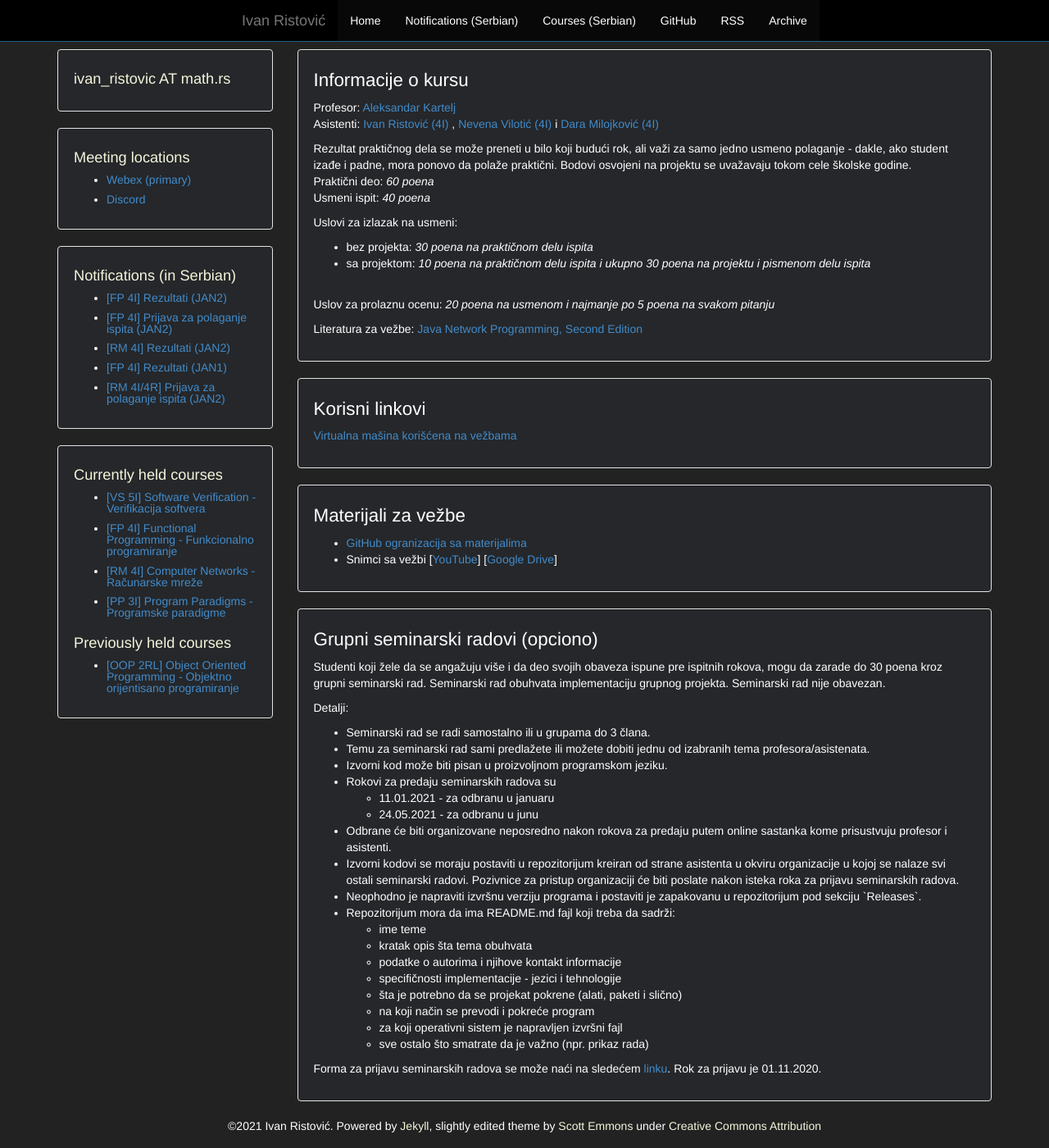
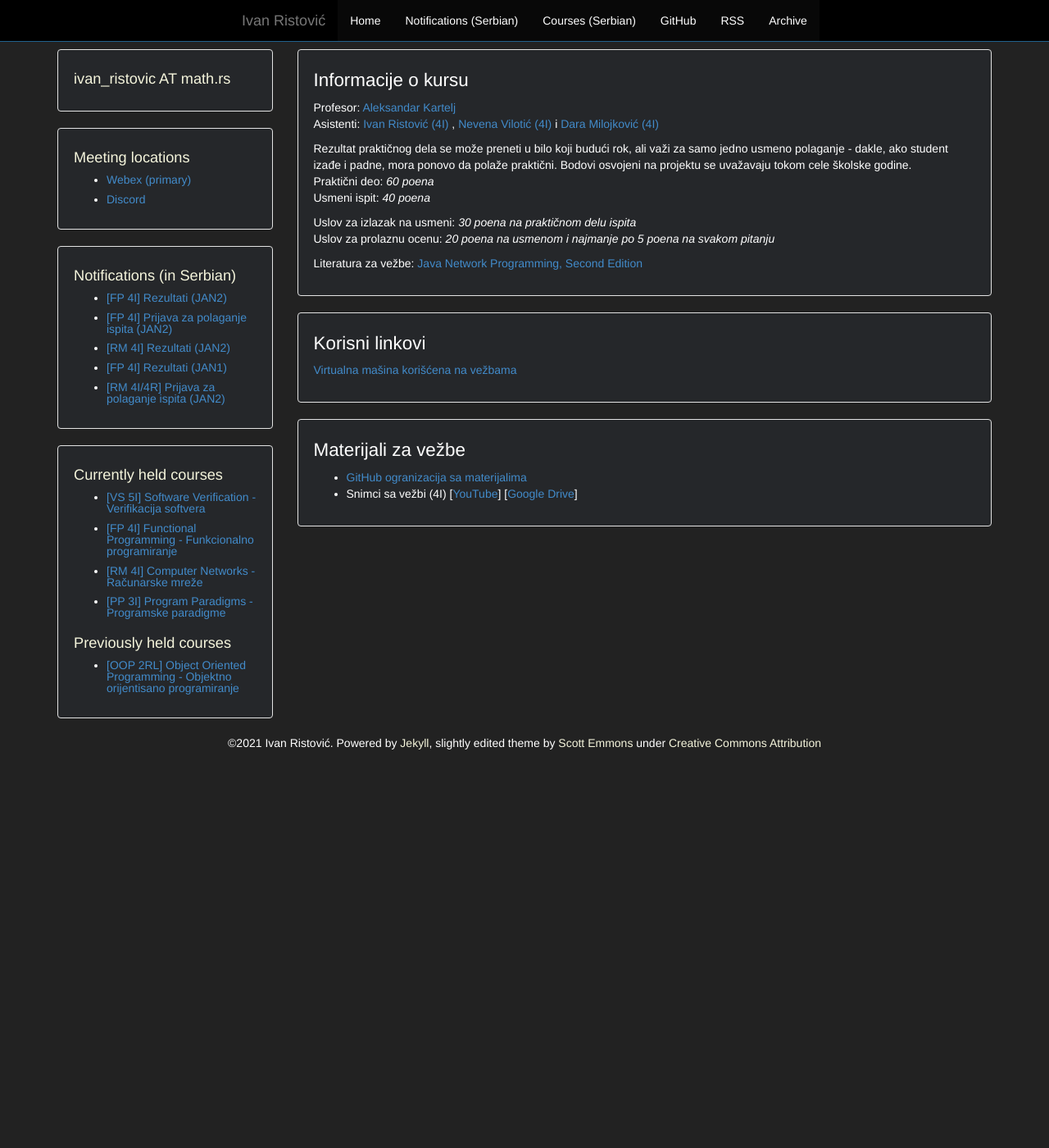
Before and after one commit to ivan-ristovic/ivan-ristovic.github.io, a Jekyll site: the page built from courses/rm/index.html, in a window 1280 px wide and 1400 px high. Shown: the whole window at 82% size. Built offline with Jekyll 4.4.1, drawn with Linux system fonts in a browser that asks for light colours.

Commit message:
[RM] Updates

```diff
--- a/courses/rm/index.html
+++ b/courses/rm/index.html
@@ -23,11 +23,7 @@ layout: default
   </p>
   <p>
     <!--Uslovi za izlazak na usmeni: <em>15 poena na praktičnom delu ispita i 25 poena u zbiru na praktičnom delu ispita i predispitnim obavezama</em>-->
-    Uslovi za izlazak na usmeni:
-      <ul>
-        <li>bez projekta: <em>30 poena na praktičnom delu ispita</em></li>
-        <li>sa projektom: <em>10 poena na praktičnom delu ispita i ukupno 30 poena na projektu i pismenom delu ispita</em></li>
-      </ul>
+    Uslov za izlazak na usmeni: <em>30 poena na praktičnom delu ispita</em>
     <br>
     Uslov za prolaznu ocenu: <em>20 poena na usmenom i najmanje po 5 poena na svakom pitanju</em>
   </p>
@@ -50,59 +46,9 @@ layout: default
       <a href="https://github.com/MATF-Computer-Networks">GitHub ogranizacija sa materijalima</a>
     </li>
     <li>
-      Snimci sa vežbi
+      Snimci sa vežbi (4I)
       [<a href="https://www.youtube.com/playlist?list=PLOGAKiQpHThOSVg_b-ljnNppwy00z_6uR">YouTube</a>]
       [<a href="https://drive.google.com/drive/folders/1S1QLqGKn3Uj8sbk7VEfrZnePTqwaT1gt?usp=sharing">Google Drive</a>]
     </li>
   </ul>
 </div>
-
-<!-- TODO remove -->
-<div class="well">
-  <h1>Grupni seminarski radovi (opciono)</h1>
-  <p>
-    Studenti koji žele da se angažuju više i da deo svojih obaveza ispune pre ispitnih rokova, mogu da zarade do 30 poena kroz grupni seminarski rad. Seminarski rad obuhvata implementaciju grupnog projekta. Seminarski rad <emph>nije obavezan</emph>.
-  </p>
-
-  <p>
-    Detalji:
-    <ul>
-      <li>Seminarski rad se radi samostalno ili u grupama do 3 člana.</li>
-      <li>Temu za seminarski rad sami predlažete ili možete dobiti jednu od izabranih tema profesora/asistenata.</li>
-      <li>Izvorni kod može biti pisan u proizvoljnom programskom jeziku.</li>
-      <li>
-        Rokovi za predaju seminarskih radova su
-        <ul>
-          <li>11.01.2021 - za odbranu u januaru</li>
-          <li>24.05.2021 - za odbranu u junu</li>
-        </ul>
-      </li>
-      <li>
-        Odbrane će biti organizovane neposredno nakon rokova za predaju putem online sastanka kome prisustvuju profesor i asistenti.
-      </li>
-      <li>
-        Izvorni kodovi se moraju postaviti u repozitorijum kreiran od strane asistenta u okviru organizacije u kojoj se nalaze svi ostali seminarski radovi. Pozivnice za pristup organizaciji će biti poslate nakon isteka roka za prijavu seminarskih radova.
-      </li>
-      <li>
-        Neophodno je napraviti izvršnu verziju programa i postaviti je zapakovanu u repozitorijum pod sekciju `Releases`.
-      </li>
-      <li>
-        Repozitorijum mora da ima <emph>README.md</emph> fajl koji treba da sadrži:
-        <ul>
-          <li>ime teme</li>
-          <li>kratak opis šta tema obuhvata</li>
-          <li>podatke o autorima i njihove kontakt informacije</li>
-          <li>specifičnosti implementacije - jezici i tehnologije</li>
-          <li>šta je potrebno da se projekat pokrene (alati, paketi i slično)</li>
-          <li>na koji način se prevodi i pokreće program</li>
-          <li>za koji operativni sistem je napravljen izvršni fajl</li>
-          <li>sve ostalo što smatrate da je važno (npr. prikaz rada)</li>
-        </ul>
-      </li>
-    </ul>
-  </p>
-
-  <p>
-    Forma za prijavu seminarskih radova se može naći na sledećem <a href="https://forms.gle/7xh9aybSQDi1TPgJ6">linku</a>. Rok za prijavu je 01.11.2020.
-  </p>
-</div>
```
